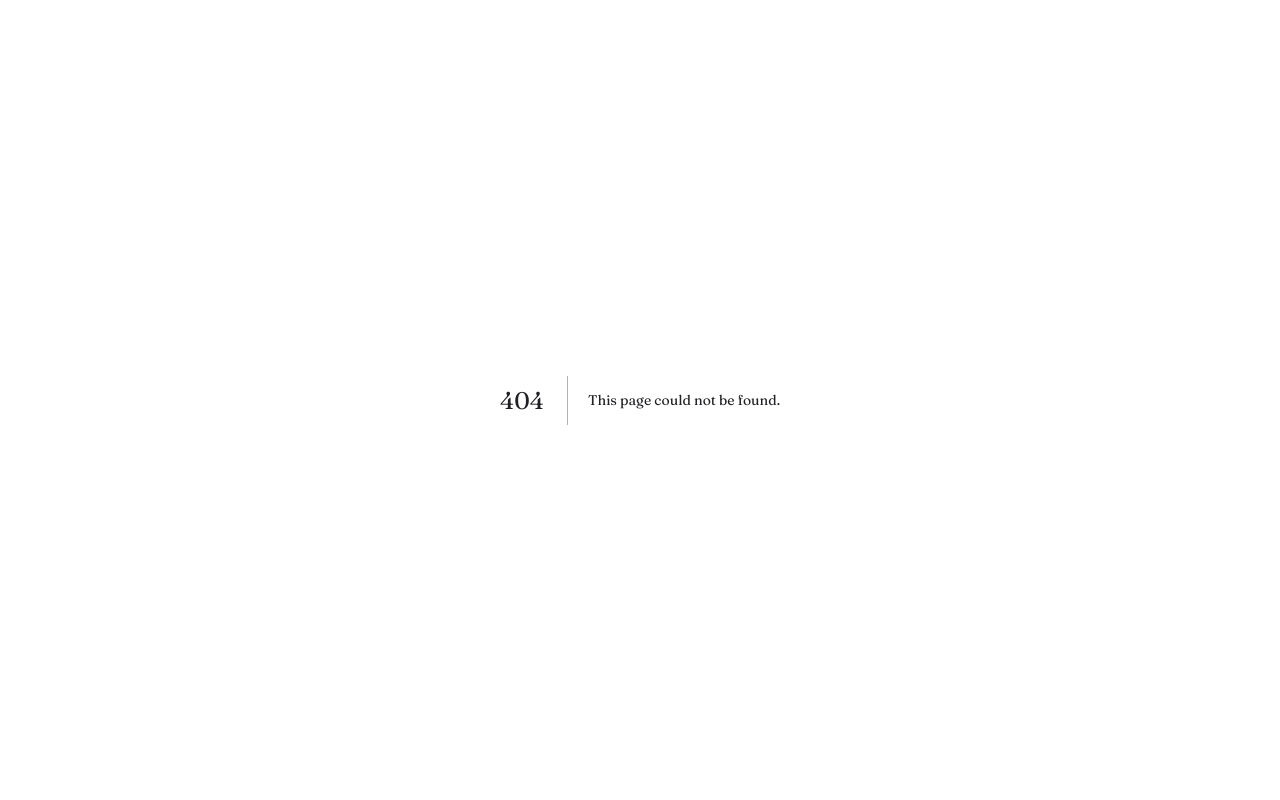
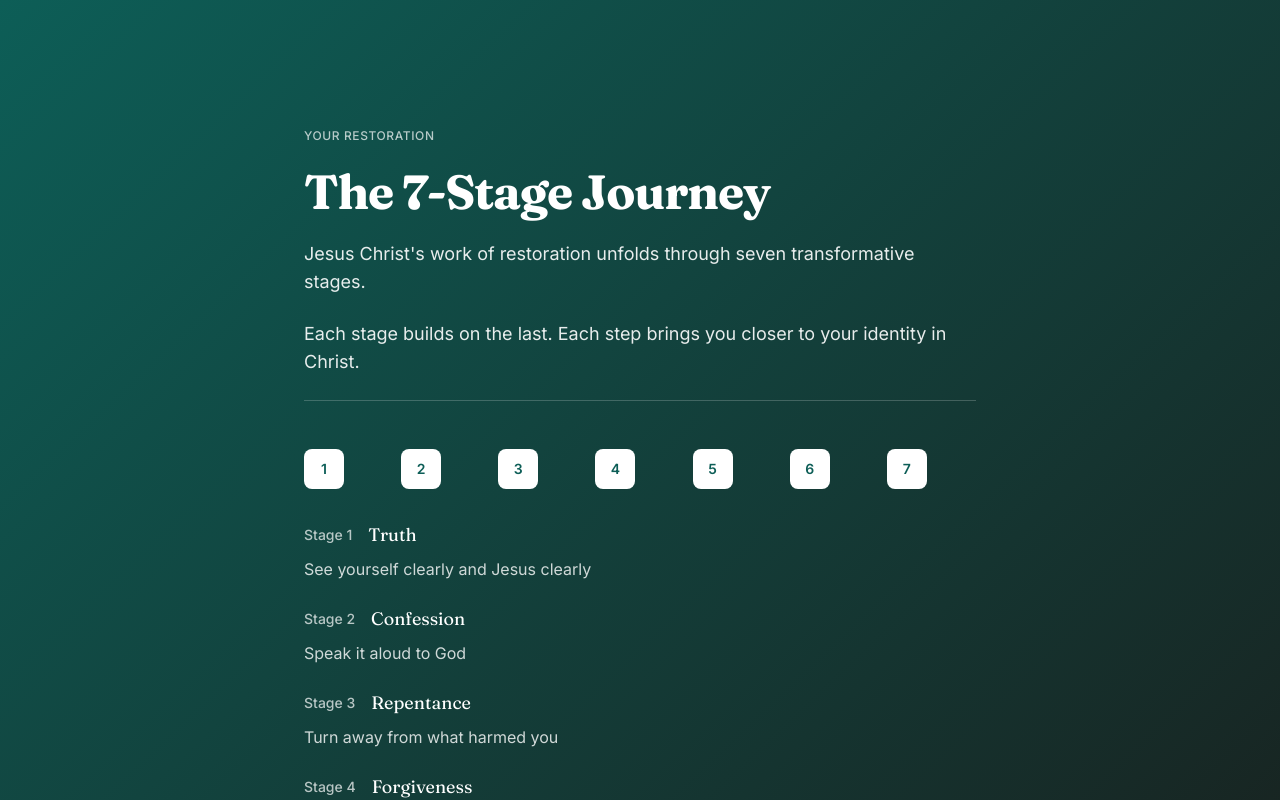
Before and after one commit to whoisjimilitan/restoration-community, a Next.js app in the folder apps/web/: page /journey-preview in a window 1280 px wide. Before the commit this address had no page. Shown: the top 800 px of the page. Built offline with nearby package versions, Linux system fonts and the light colour scheme.

Commit message:
feat: Add public journey preview page and update stories CTA

```diff
--- /dev/null
+++ b/apps/web/src/app/journey-preview/page.tsx
@@ -0,0 +1,141 @@
+'use client';
+
+import { useEffect, useState } from 'react';
+import { motion } from 'framer-motion';
+
+const stages = [
+  { number: 1, name: 'Truth', description: 'See yourself clearly and Jesus clearly' },
+  { number: 2, name: 'Confession', description: 'Speak it aloud to God' },
+  { number: 3, name: 'Repentance', description: 'Turn away from what harmed you' },
+  { number: 4, name: 'Forgiveness', description: 'Release what held you captive' },
+  { number: 5, name: 'Reconciliation', description: 'Restore what was broken' },
+  { number: 6, name: 'Honest Work', description: 'Build a life that reflects who you are' },
+  { number: 7, name: 'Serving', description: 'Give to others what you received' },
+];
+
+export default function JourneyPreviewPage() {
+  const [isLoaded, setIsLoaded] = useState(false);
+
+  useEffect(() => {
+    setIsLoaded(true);
+  }, []);
+
+  return (
+    <div className="bg-rc-bg text-rc-text">
+      {/* HERO */}
+      <section className="w-full min-h-screen flex flex-col justify-center bg-gradient-to-br from-rc-accent to-rc-text px-6 sm:px-8 md:px-12 py-24 md:py-32">
+        <div className="max-w-2xl mx-auto w-full space-y-6">
+          <div className={`transform transition-all duration-400 ${isLoaded ? 'opacity-100 translate-y-0' : 'opacity-0 translate-y-4'}`} style={{ transitionDelay: '0ms' }}>
+            <p className="text-xs font-medium text-white/70 uppercase tracking-wider">Your Restoration</p>
+          </div>
+
+          <div className={`transform transition-all duration-400 ${isLoaded ? 'opacity-100 translate-y-0' : 'opacity-0 translate-y-4'}`} style={{ transitionDelay: '80ms' }}>
+            <h1 className="text-3xl sm:text-4xl md:text-5xl font-rc-serif font-bold text-white leading-tight tracking-tight">
+              The 7-Stage Journey
+            </h1>
+          </div>
+
+          <div className={`transform transition-all duration-400 ${isLoaded ? 'opacity-100 translate-y-0' : 'opacity-0 translate-y-4'}`} style={{ transitionDelay: '160ms' }}>
+            <div className="space-y-4 text-base md:text-lg text-white/90 leading-relaxed font-light">
+              <p>Jesus Christ's work of restoration unfolds through seven transformative stages.</p>
+              <p className="pt-2">Each stage builds on the last. Each step brings you closer to your identity in Christ.</p>
+            </div>
+          </div>
+
+          {/* Stage Grid */}
+          <div className={`transform transition-all duration-600 ${isLoaded ? 'opacity-100 translate-y-0' : 'opacity-0 translate-y-4'}`} style={{ transitionDelay: '240ms' }}>
+            <div className="pt-12 space-y-8 border-t border-white/20">
+              <div className="grid grid-cols-7 gap-2">
+                {stages.map((stage, index) => (
+                  <motion.div
+                    key={stage.number}
+                    initial={{ opacity: 0, scale: 0.8 }}
+                    animate={{ opacity: isLoaded ? 1 : 0, scale: isLoaded ? 1 : 0.8 }}
+                    transition={{ duration: 0.4, delay: index * 0.05 }}
+                    className="w-8 h-8 md:w-10 md:h-10 rounded-lg flex items-center justify-center text-xs md:text-sm font-semibold bg-white text-rc-accent"
+                  >
+                    {stage.number}
+                  </motion.div>
+                ))}
+              </div>
+
+              <div className="space-y-6">
+                {stages.map((stage, index) => (
+                  <motion.div
+                    key={stage.number}
+                    initial={{ opacity: 0, y: 10 }}
+                    whileInView={{ opacity: 1, y: 0 }}
+                    transition={{ duration: 0.4, delay: index * 0.05 }}
+                    viewport={{ once: true }}
+                    className="space-y-2"
+                  >
+                    <div className="flex items-center gap-4">
+                      <div className="text-sm font-medium text-white/70">Stage {stage.number}</div>
+                      <h3 className="text-lg font-medium text-white">{stage.name}</h3>
+                    </div>
+                    <p className="text-base text-white/80 font-light">{stage.description}</p>
+                  </motion.div>
+                ))}
+              </div>
+            </div>
+          </div>
+        </div>
+      </section>
+
+      {/* CTA SECTION */}
+      <section className="w-full py-24 md:py-32 px-6 sm:px-8 md:px-12 bg-rc-warm-gray border-t border-rc-border/30">
+        <motion.div
+          initial={{ opacity: 0, y: 20 }}
+          whileInView={{ opacity: 1, y: 0 }}
+          transition={{ duration: 0.6, ease: [0.25, 0.46, 0.45, 0.94] }}
+          viewport={{ once: true, amount: 0.15 }}
+          className="max-w-2xl mx-auto space-y-8"
+        >
+          <div className="space-y-4">
+            <h2 className="text-3xl md:text-4xl font-rc-serif font-bold text-rc-text leading-tight tracking-tight">
+              Begin Your Journey
+            </h2>
+            <p className="text-base md:text-lg text-rc-text/80 leading-relaxed font-light">
+              Attend the gathering to begin this seven-stage restoration. Work with a mentor. Move through each stage at your own pace. Experience Jesus Christ's transformative work in your life.
+            </p>
+          </div>
+
+          <div className="flex flex-col sm:flex-row gap-4">
+            <a
+              href="/gathering"
+              className="inline-flex items-center justify-center px-8 py-3 min-h-[48px] bg-rc-accent text-white font-medium rounded-lg hover:-translate-y-0.5 hover:shadow-lg active:translate-y-0 transition-all duration-200"
+            >
+              Attend the Gathering
+            </a>
+          </div>
+        </motion.div>
+      </section>
+
+      {/* FOOTER */}
+      <footer className="w-full px-6 sm:px-8 md:px-12 py-8 bg-rc-text border-t border-rc-border text-center">
+        <div className="max-w-2xl mx-auto space-y-6">
+          <div className="flex flex-col sm:flex-row items-center justify-center gap-4 sm:gap-8 flex-wrap">
+            <a href="/" className="text-white/80 hover:text-white transition-colors group text-sm">
+              Home
+              <span className="block h-px w-0 group-hover:w-full bg-white transition-all duration-300 mt-1"></span>
+            </a>
+            <a href="/stories" className="text-white/80 hover:text-white transition-colors group text-sm">
+              Stories
+              <span className="block h-px w-0 group-hover:w-full bg-white transition-all duration-300 mt-1"></span>
+            </a>
+            <a href="/gathering" className="text-white/80 hover:text-white transition-colors group text-sm">
+              Gathering
+              <span className="block h-px w-0 group-hover:w-full bg-white transition-all duration-300 mt-1"></span>
+            </a>
+            <a href="/journey-preview" className="text-white/80 hover:text-white transition-colors group text-sm">
+              Journey Preview
+              <span className="block h-px w-0 group-hover:w-full bg-white transition-all duration-300 mt-1"></span>
+            </a>
+          </div>
+
+          <p className="text-white/40 text-xs">© 2026. All rights reserved.</p>
+        </div>
+      </footer>
+    </div>
+  );
+}
--- a/apps/web/src/app/stories/page.tsx
+++ b/apps/web/src/app/stories/page.tsx
@@ -219,7 +219,7 @@ export default function StoriesPage() {
             </a>
 
             <a
-              href="/journey"
+              href="/journey-preview"
               className="inline-flex items-center justify-center px-8 py-3 min-h-[48px] text-white font-medium border border-white/60 rounded-lg hover:border-white hover:bg-white/10 hover:-translate-y-0.5 hover:shadow-lg active:translate-y-0 transition-all duration-200"
             >
               Preview the 7-Stage Journey
```
